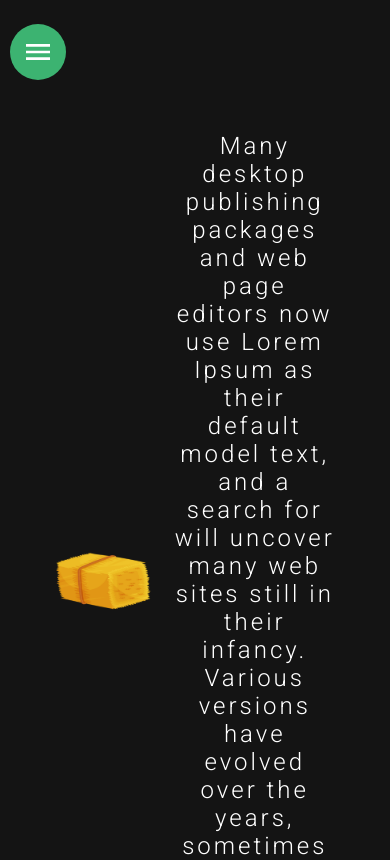
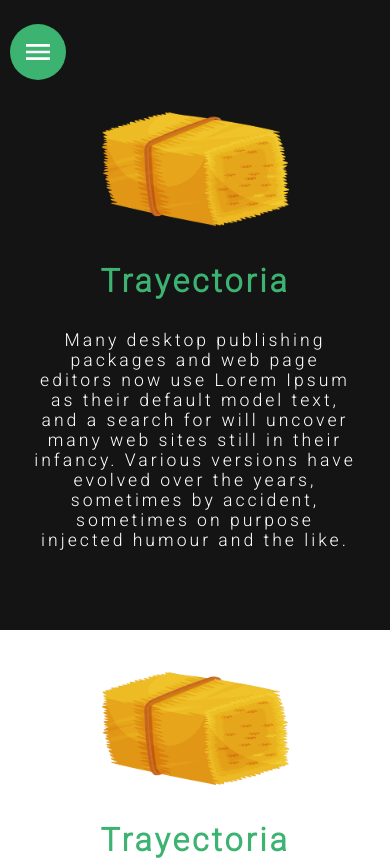
Before and after one commit to AugustoAbichacra/premium-fodder, a React (Create React App) app: page /sobre-nosotros in a window 390 px wide. Shown: the top 860 px of the page. Built offline with nearby package versions, Linux system fonts and the light colour scheme.

Commit message:
Agregmos el sobre nosotros y lo hacemos responsive

```diff
--- a/src/App.js
+++ b/src/App.js
@@ -4,12 +4,14 @@ import Galeria from "./views/Galeria";
 import AboutUs from "./views/AboutUs"
 import NavBar from "./components/NavBar/NavBar";
 import Footer from "./components/Footer/Footer";
+import {ScrollToTop} from "./js/app"
 import { BrowserRouter as Router, Switch, Route } from "react-router-dom";
 
 function App() {
   return (
     <div className="app">
       <Router>
+        <ScrollToTop/>
         <NavBar />
         <Switch>
           <Route path="/" exact component={Main} />
--- a/src/components/AboutUs/AboutUs.css
+++ b/src/components/AboutUs/AboutUs.css
@@ -1,9 +1,9 @@
 .aboutus_container{
+    margin-top: 10vh;
     height: 60vh;
     width: 100vw;
     color: white;
     text-align: center;
-    margin-top: 60px;
     position: relative;
     display: flex;
     justify-content: space-between;
--- a/src/components/AboutUsView/AboutUsSection.js
+++ b/src/components/AboutUsView/AboutUsSection.js
@@ -1,20 +1,34 @@
 import React from "react";
 import "./AboutUsView.css";
 
-function AboutUsSection({ position, text, image, color }) {
+function AboutUsSection({ position, text, image, title }) {
   return (
     <div className="about-us-view_container">
       <div className="about-us-view_elements">
         {position === "left" ? (
           <div className="about-us-view_element">
-           <img src={image} className="about-us-view_image"></img>
-           <p className="about-us-view_text"> {text}</p>
+            <img
+              src={image}
+              className="about-us-view_image"
+              alt="imagen sobre nosotros"
+            ></img>
+            <div className="about-us-view_element_information">
+              <h2 className="about-us-view_title">{title}</h2>
+              <p className="about-us-view_text"> {text}</p>
+            </div>
           </div>
         ) : (
-            <div className="about-us-view_element div_blanco">
-             <p className="about-us-view_text"> {text}</p>
-             <img src={image} className="about-us-view_image"></img>
-           </div>
+          <div className="about-us-view_element div_blanco">
+            <div className="about-us-view_element_information">
+              <h2 className="about-us-view_title">{title}</h2>
+              <p className="about-us-view_text"> {text}</p>
+            </div>
+            <img
+              src={image}
+              className="about-us-view_image"
+              alt="imagen sobre nosotros"
+            ></img>
+          </div>
         )}
       </div>
     </div>
--- a/src/components/AboutUsView/AboutUsView.css
+++ b/src/components/AboutUsView/AboutUsView.css
@@ -1,29 +1,45 @@
-.about-us_father{
-    margin-top: 100px;
+.about-us_father {
+  margin-top: 70px;
 }
 
-.about-us-view_container{
+.about-us-view_container {
   height: auto;
   width: 100%;
   color: white;
 }
 
-.about-us-view_element{
+.about-us-view_element {
   display: flex;
   flex-direction: row;
   padding: 2rem;
   justify-content: space-evenly;
+  padding-bottom: 50px;
 }
 
-.about-us-view_image{
+.about-us-view_image {
   width: 30%;
   height: auto;
   object-fit: contain;
 }
 
-.about-us-view_text{
+.about-us-view_element_information {
+  width: 50%;
+  display: flex;
+  flex-direction: column;
+  align-items: center;
+  justify-content: space-evenly;
+}
+
+.about-us-view_title {
+  font-size: 2rem;
+  letter-spacing: 3px;
+  font-weight: bold;
+  color: rgba(60, 179, 113, 1);
+  margin-bottom: 30px;
+}
+
+.about-us-view_text {
   word-wrap: break-word;
-    width: 50%;
   display: flex;
   flex-direction: column;
   justify-content: center;
@@ -33,7 +49,31 @@
   letter-spacing: 3px;
 }
 
-.div_blanco{
+.div_blanco {
   background-color: white;
   color: black;
 }
+
+@media (max-width: 600px) {
+  .about-us-view_element {
+    display: flex;
+    flex-direction: column;
+    align-items: center;
+    justify-content: center;
+  }
+  .about-us-view_element.div_blanco {
+    flex-direction: column-reverse;
+  }
+
+  .about-us-view_element_information {
+    width: 100%;
+    padding: 30px;
+  }
+  .about-us-view_image {
+    width: 60%;
+  }
+
+  .about-us-view_text {
+    font-size: 1.1rem;
+  }
+}
--- a/src/components/AboutUsView/AboutUsView.js
+++ b/src/components/AboutUsView/AboutUsView.js
@@ -3,20 +3,42 @@ import AboutUsSection from "./AboutUsSection";
 import Fade from "react-reveal/Fade";
 import "./AboutUsView.css";
 
-const text =
-  "Many desktop publishing packages and web page editors now use Lorem Ipsum as their default model text, and a search for will uncover many web sites still in their infancy. Various versions have evolved over the years, sometimes by accident, sometimes on purpose injected humour and the like.";
-const image = "img/bale.png"
+const informacion = [
+  {
+    titulo: "Trayectoria",
+    texto:
+      "Many desktop publishing packages and web page editors now use Lorem Ipsum as their default model text, and a search for will uncover many web sites still in their infancy. Various versions have evolved over the years, sometimes by accident, sometimes on purpose injected humour and the like.",
+    posicion: "left",
+    image: "img/bale.png",
+  },
+  {
+    titulo: "Trayectoria",
+    texto:
+      "Many desktop publishing packages and web page editors now use Lorem Ipsum as their default model text, and a search for will uncover many web sites still in their infancy. Various versions have evolved over the years, sometimes by accident, sometimes on purpose injected humour and the like.",
+    posicion: "right",
+    image: "img/bale.png",
+  },
+  {
+    titulo: "Trayectoria",
+    texto:
+      "Many desktop publishing packages and web page editors now use Lorem Ipsum as their default model text, and a search for will uncover many web sites still in their infancy. Various versions have evolved over the years, sometimes by accident, sometimes on purpose injected humour and the like.",
+    posicion: "left",
+    image: "img/bale.png",
+  },
+];
 function AboutUsView() {
   return (
     <div className="about-us_father">
-      <Fade left delay={500}>
-        <AboutUsSection position="left" text={text} image={image}/>
-      </Fade>
-      <Fade right delay={500}>
-        <AboutUsSection position="right" text={text} image={image} color="white"/>
-      </Fade>
-      <Fade left delay={500}>
-        <AboutUsSection position="left" text={text} image={image}/>
+      <Fade delay={500}>
+        {informacion.map((element, i) => (
+          <AboutUsSection
+            key={i}
+            position={element.posicion}
+            title={element.titulo}
+            text={element.texto}
+            image={element.image}
+          />
+        ))}
       </Fade>
     </div>
   );
--- a/src/components/Footer/Footer.css
+++ b/src/components/Footer/Footer.css
@@ -7,4 +7,5 @@
     margin: 0;
     padding: 15px;
     height: 30px;
+    background-color: black;
 }
--- a/src/js/app.js
+++ b/src/js/app.js
@@ -1,6 +1,7 @@
 import emailjs from 'emailjs-com';
 import swal from 'sweetalert';
-
+import { useEffect } from "react";
+import { useLocation } from "react-router-dom";
 
 export function enviarMensaje(e) {
   e.preventDefault();
@@ -19,3 +20,13 @@ export function enviarMensaje(e) {
     });
   e.target.reset();
 }
+
+export function ScrollToTop() {
+  const { pathname } = useLocation();
+
+  useEffect(() => {
+    window.scrollTo(0, 0);
+  }, [pathname]);
+
+  return null;
+}
```
Lines whose indentation alone changed are shown as unchanged.
